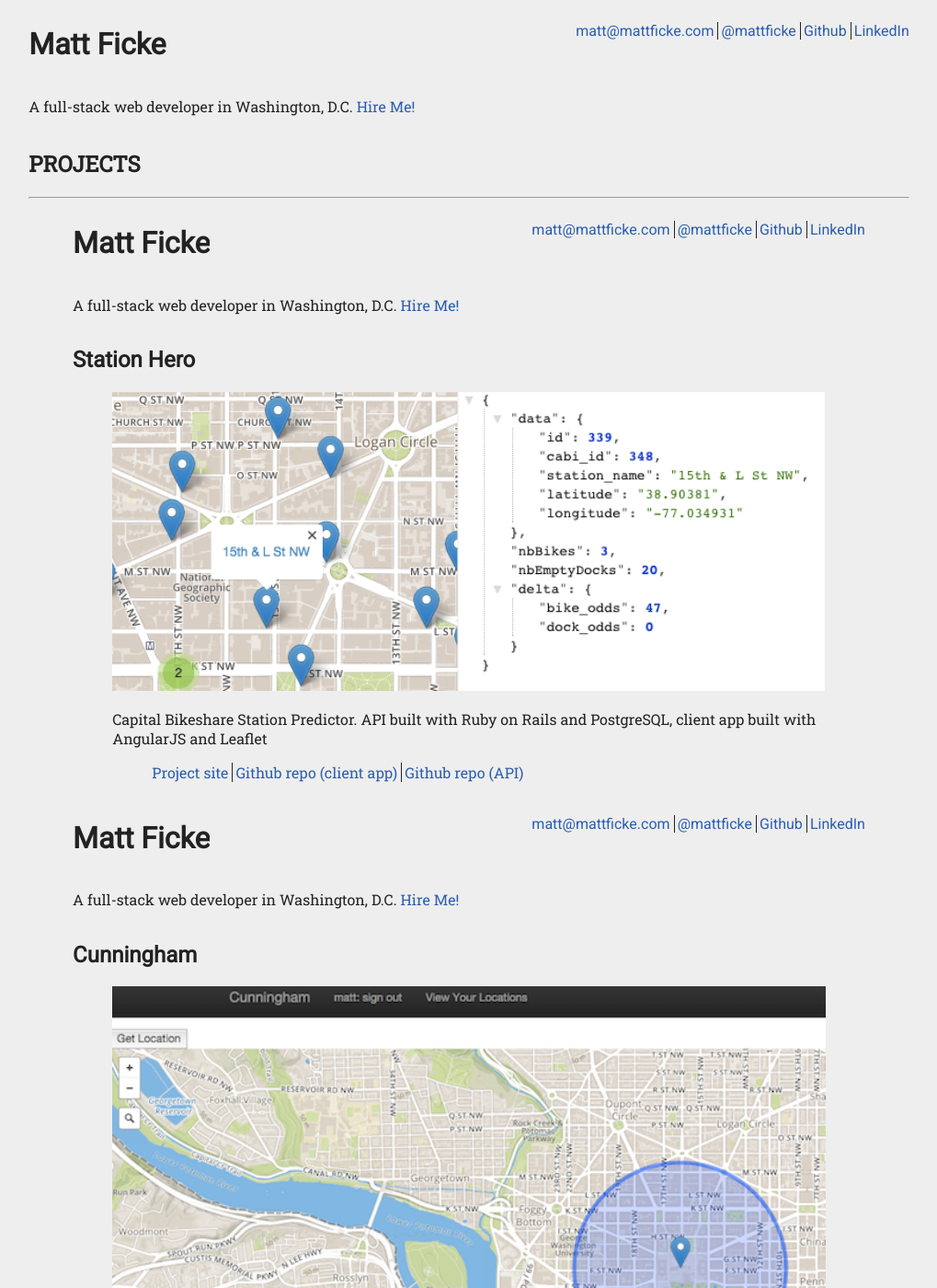
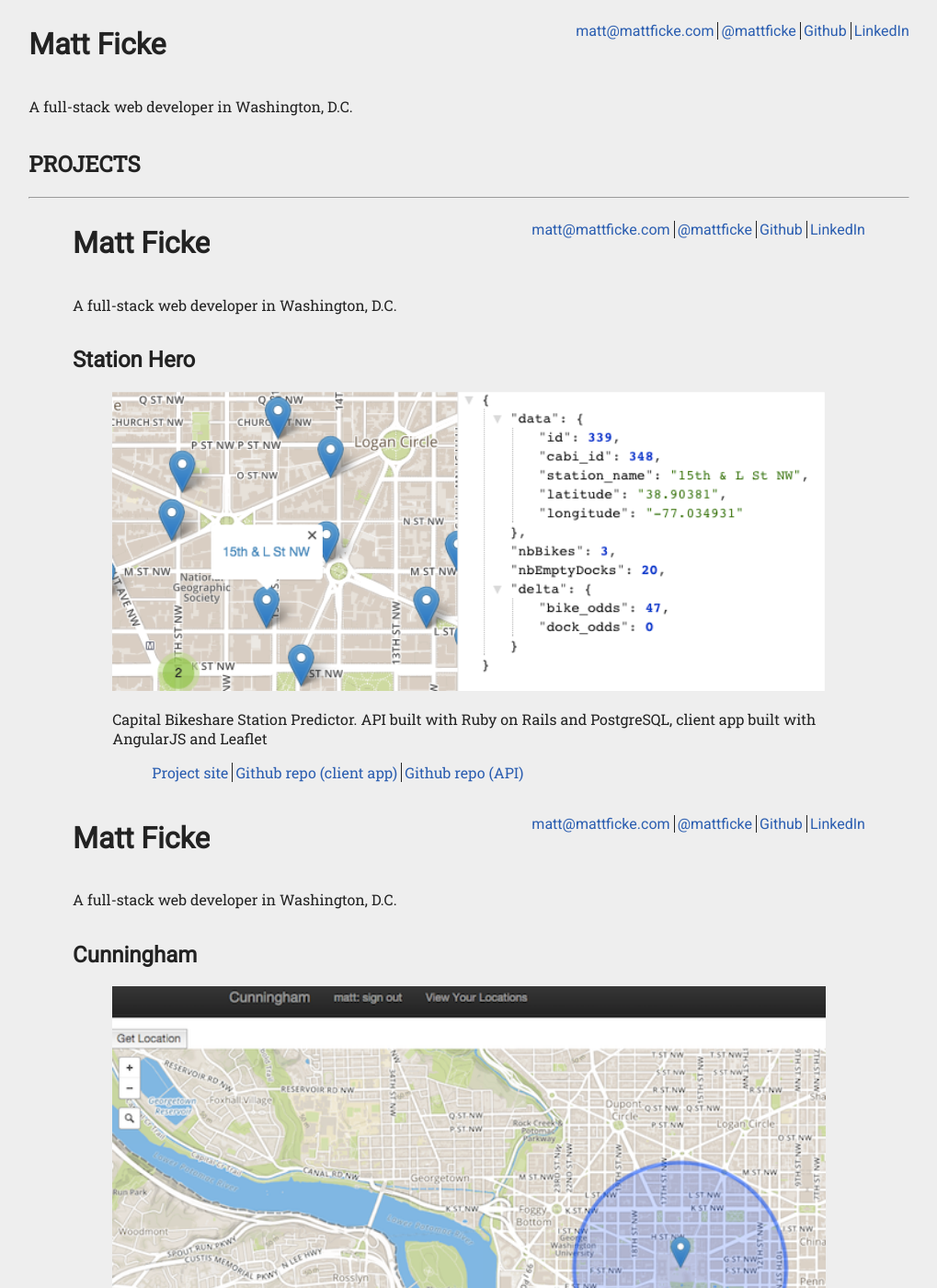
Before and after one commit to mattficke/mattficke.github.io, a Jekyll site: the page built from index.html, in a window 1280 px wide and 1400 px high. Shown: the whole window at 92% size, without its empty margins (130-1149 px from the left). Built offline with Jekyll 4.4.1, drawn with Linux system fonts in a browser that asks for light colours.

Commit message:
Update default.html

```diff
--- a/_layouts/default.html
+++ b/_layouts/default.html
@@ -23,7 +23,7 @@
 		</nav>
 	</header>
 	<div class="row">
-		<p>A full-stack web developer in Washington, D.C. <a href="/files/matt_ficke_resume.pdf">Hire Me!</a></p>
+		<p>A full-stack web developer in Washington, D.C. <!--<a href="/files/matt_ficke_resume.pdf">Hire Me!</a>--></p>
 
 	</div>
 
```
